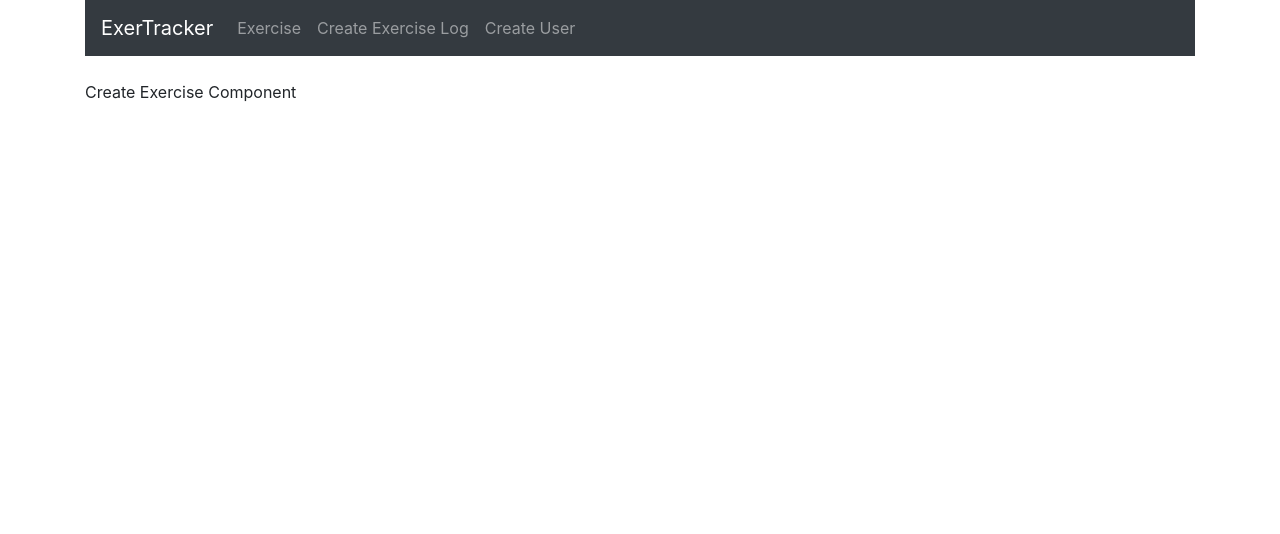
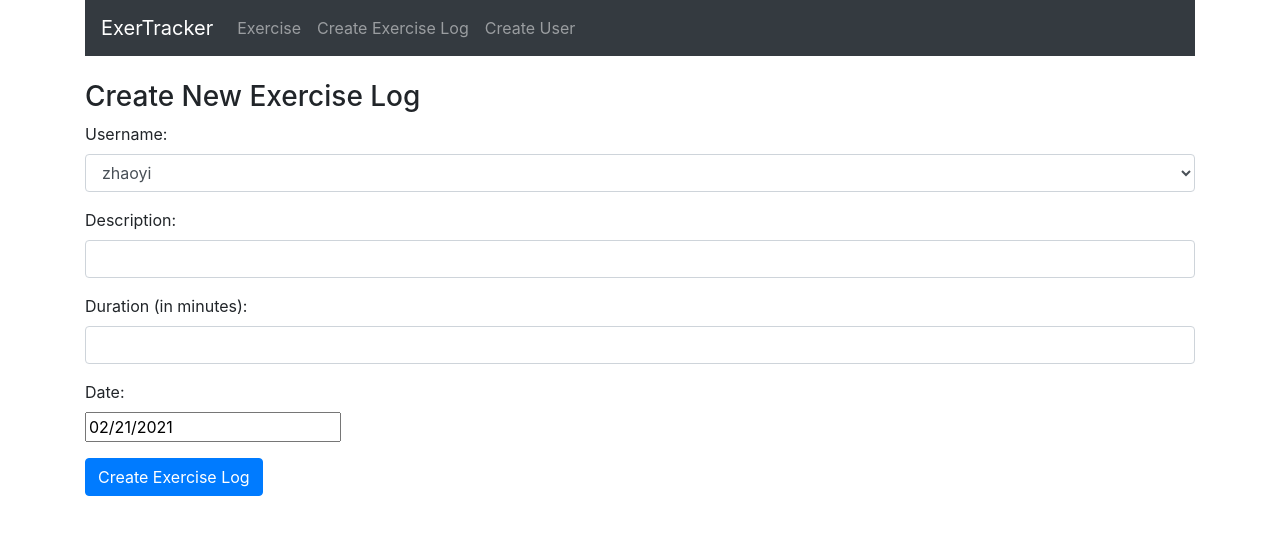
Before and after one commit to zhaoyi3264/exercise-tracker, a React (Create React App) app: page /create in a window 1280 px wide. Shown: the top 534 px of the page. Built offline with nearby package versions, Linux system fonts and the light colour scheme.

Commit message:
add create exercise and user components

```diff
--- a/src/components/create-exercise.component.js
+++ b/src/components/create-exercise.component.js
@@ -1,4 +1,6 @@
 import React, { Component } from 'react';
+import DatePicker from 'react-datepicker';
+import 'react-datepicker/dist/react-datepicker.css';
 
 export default class CreateExercise extends Component {
     constructor(props) {
@@ -53,10 +55,66 @@
         window.location = '/';
     }
 
+    componentDidMount() {
+        this.setState({
+            users: ['zhaoyi'],
+            username: 'test user'
+        });
+    }
+
     render() {
         return (
             <div>
-                <p>Create Exercise Component</p>
+                <h3>Create New Exercise Log</h3>
+                <form onSubmit={this.onSubmit}>
+                    <div className="form-group">
+                        <label>Username: </label>
+                        <select ref="userInput"
+                            required
+                            className="form-control"
+                            value={this.state.username}
+                            onChange={this.onChangeUsername}>
+                            {
+                                this.state.users.map(function (user) {
+                                    return <option
+                                        key={user}
+                                        value={user}>{user}
+                                    </option>;
+                                })
+                            }
+                        </select>
+                    </div>
+                    <div className="form-group">
+                        <label>Description: </label>
+                        <input type="text"
+                            required
+                            className="form-control"
+                            value={this.state.description}
+                            onChange={this.onChangeDescription}
+                        />
+                    </div>
+                    <div className="form-group">
+                        <label>Duration (in minutes): </label>
+                        <input
+                            type="text"
+                            className="form-control"
+                            value={this.state.duration}
+                            onChange={this.onChangeDuration}
+                        />
+                    </div>
+                    <div className="form-group">
+                        <label>Date: </label>
+                        <div>
+                            <DatePicker
+                                selected={this.state.date}
+                                onChange={this.onChangeDate}
+                            />
+                        </div>
+                    </div>
+                    <div className="form-group">
+                        <input type="submit" value="Create Exercise Log" className="btn btn-primary" />
+                    </div>
+                </form>
             </div>
         );
     }
--- a/src/components/create-user.component.js
+++ b/src/components/create-user.component.js
@@ -1,10 +1,50 @@
 import React, { Component } from 'react';
 
 export default class CreateUser extends Component {
+    constructor(props) {
+        super(props);
+        this.onChangeUsername = this.onChangeUsername.bind(this);
+        this.onSubmit = this.onSubmit.bind(this);
+        this.state = {
+            username: ''
+        }
+    }
+
+    onChangeUsername(e) {
+        this.setState({
+            username: e.target.value
+        });
+    }
+
+    onSubmit(e) {
+        e.preventDefault();
+        const user = {
+            username: this.state.username
+        }
+        console.log(user);
+        this.setState({
+            username: ''
+        });
+    }
+
     render() {
         return (
             <div>
-                <p>Create User Component</p>
+                <h3>Create New User</h3>
+                <form onSubmit={this.onSubmit}>
+                    <div className="form-group">
+                        <label>Username: </label>
+                        <input type="text"
+                            required
+                            className="form-control"
+                            value={this.state.username}
+                            onChange={this.onChangeUsername}
+                        />
+                    </div>
+                    <div className="form-group">
+                        <input type="submit" value="Create User" className="btn btn-primary" />
+                    </div>
+                </form>
             </div>
         );
     }
```
